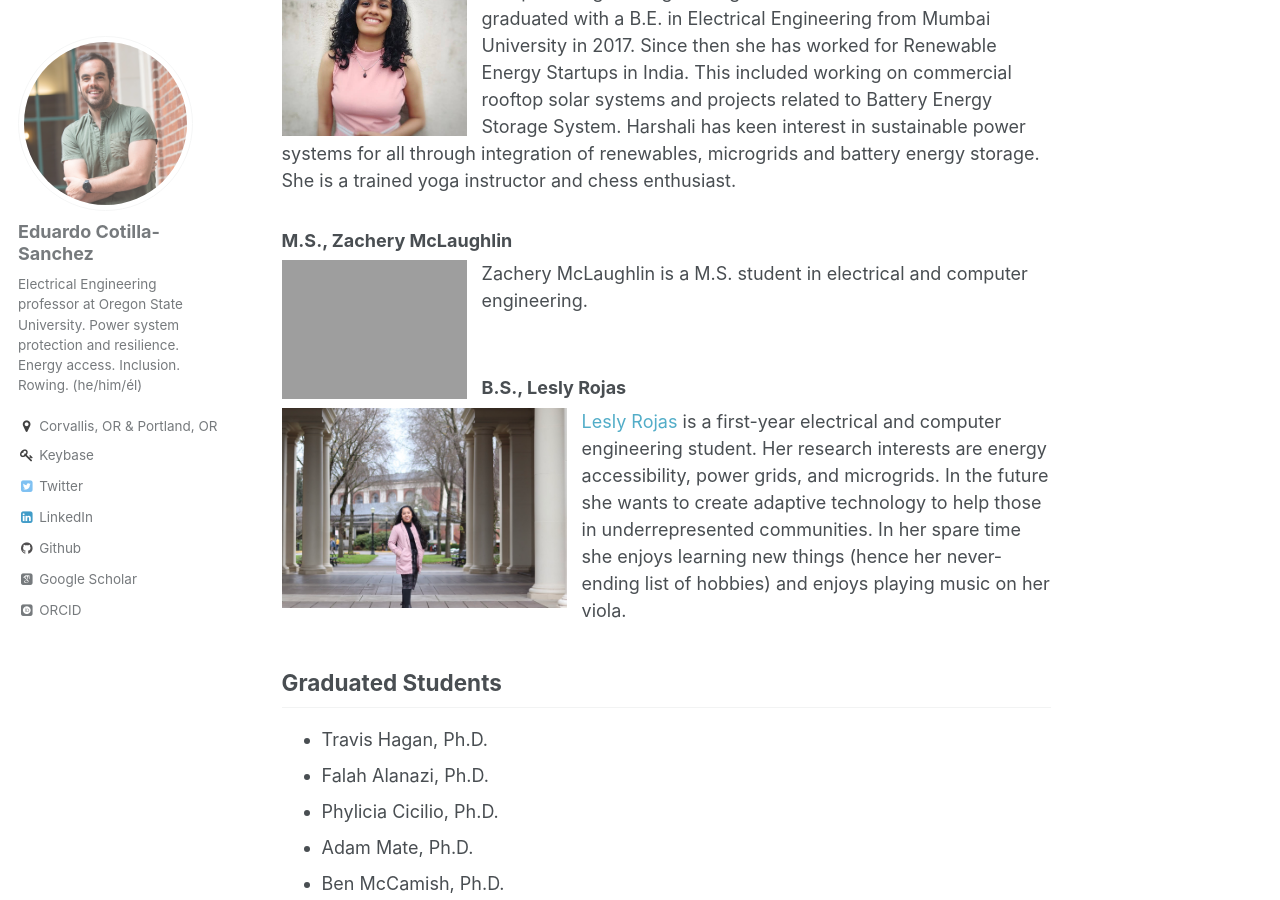
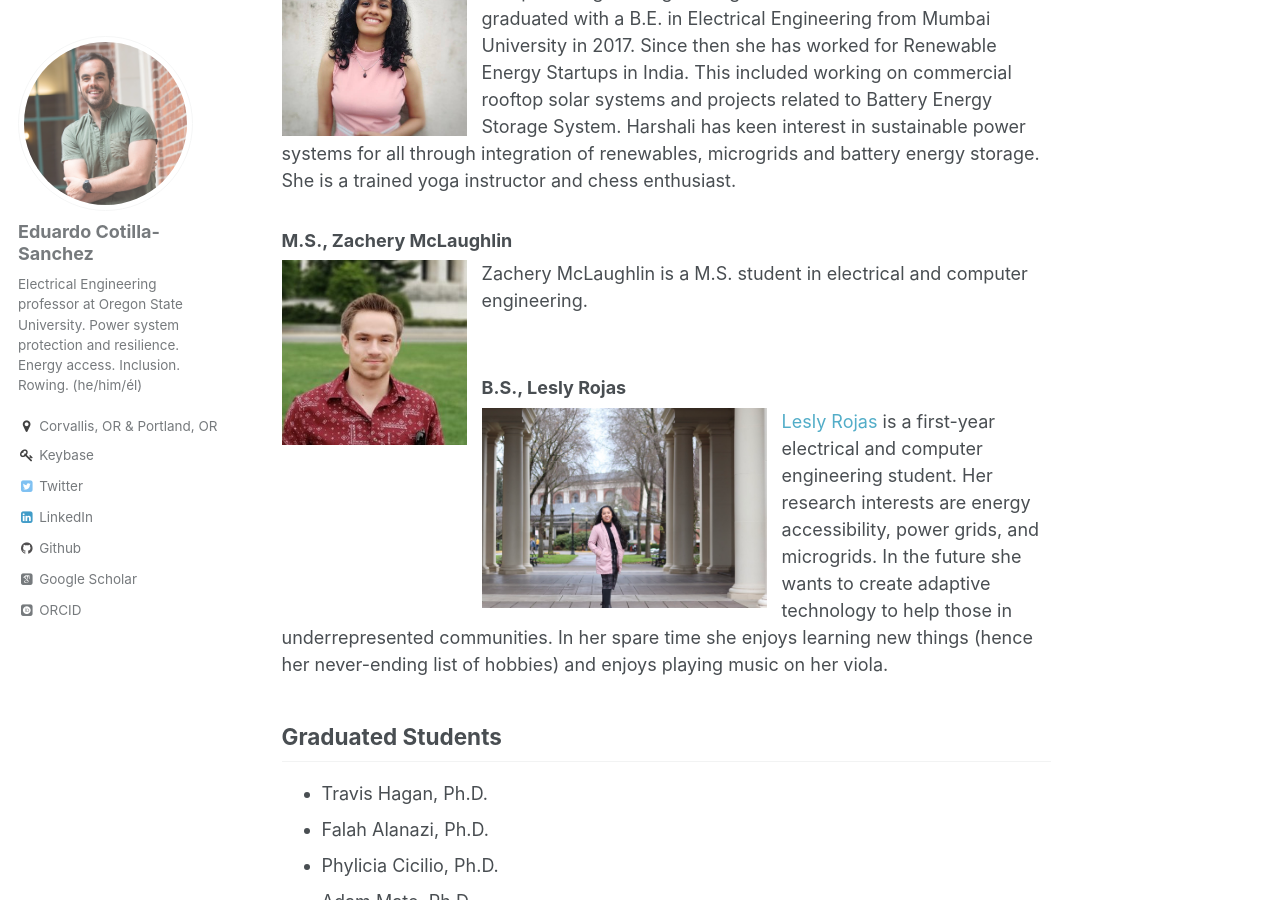
Before and after one commit to ecotillasanchez/ecotillasanchez.github.io, a Jekyll site: the page built from _pages/students.md, in a window 1280 px wide and 900 px high, scrolled down 1743 px. Built offline with Jekyll 4.4.1, drawn with Linux system fonts in a browser that asks for light colours; some web fonts are replaced.

Commit message:
Student and paper updates.

```diff
--- a/_pages/students.md
+++ b/_pages/students.md
@@ -31,7 +31,7 @@ then worked in the solar renewable industry where I was involved in rooftop inst
 <img align="left" src="https://ecotillasanchez.github.io/files/Harshali.jpeg" alt="Harshali Bhonslay" width="200" height="150" style="padding-right:15px"> [Harshali Bhonslay]() will begin pursuing her Masters in Electrical and Computer Engineering at Oregon State in Fall of 2021. She graduated with a B.E. in Electrical Engineering from Mumbai University in 2017. Since then she has worked for Renewable Energy Startups in India. This included working on commercial rooftop solar systems and projects related to Battery Energy Storage System. Harshali has keen interest in sustainable power systems for all through integration of renewables, microgrids and battery energy storage. She is a trained yoga instructor and chess enthusiast.
 
 ### M.S., Zachery McLaughlin
-<img align="left" src="https://ecotillasanchez.github.io/files/zachery.jpeg" alt="Zachery McLaughlin" width="200" height="200"
+<img align="left" src="https://ecotillasanchez.github.io/files/zachery.jpg" alt="Zachery McLaughlin" width="200" height="200"
 style="padding-right:15px"> Zachery McLaughlin is a M.S. student in electrical and computer engineering.
 <br />
 <br />
```
Also changed, not shown: _pages/publications.md (+2 -0 lines), files/Alex.jpeg (added), files/aaron.jpg (added), files/kalpani.jpeg (added), files/zachery.jpg (added).
